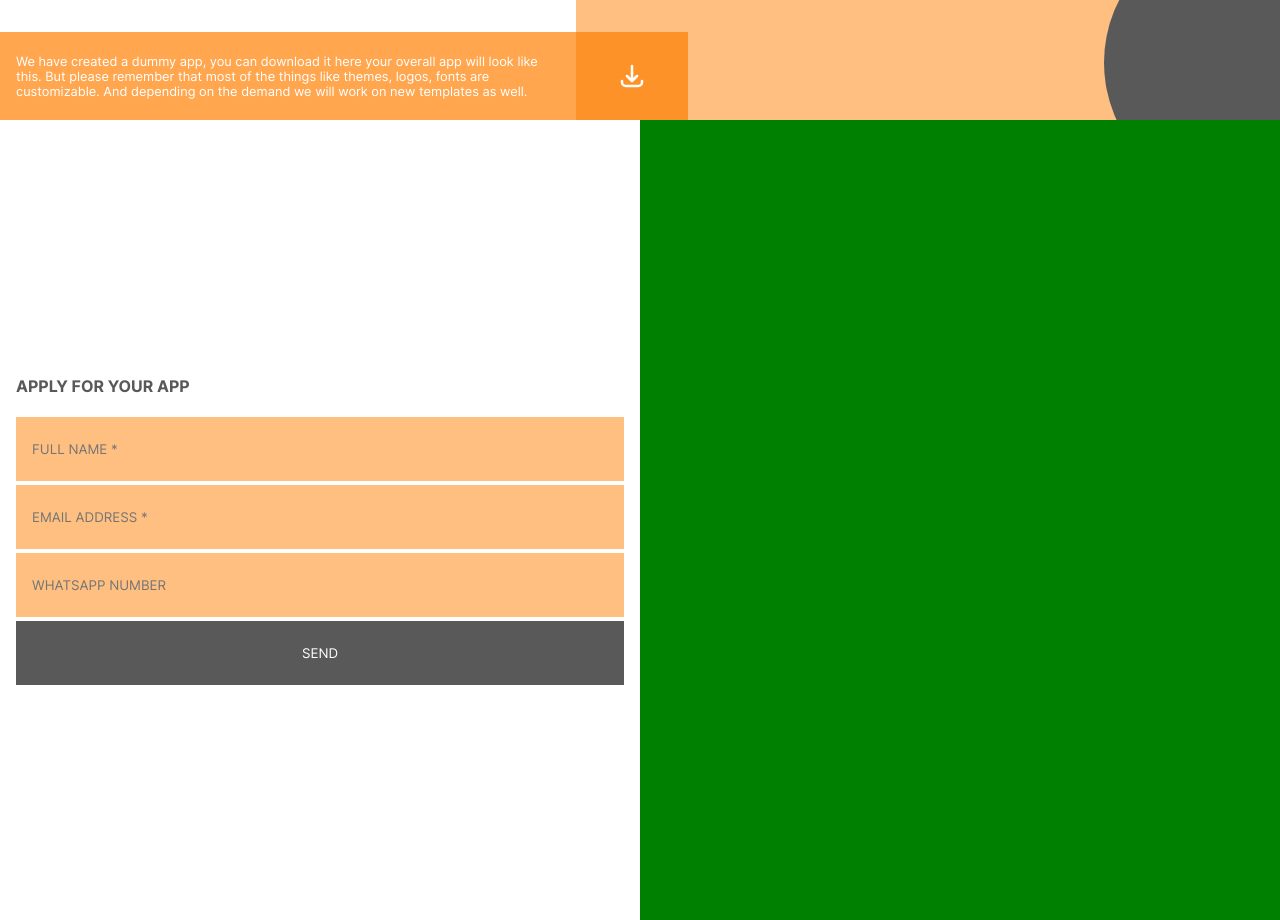
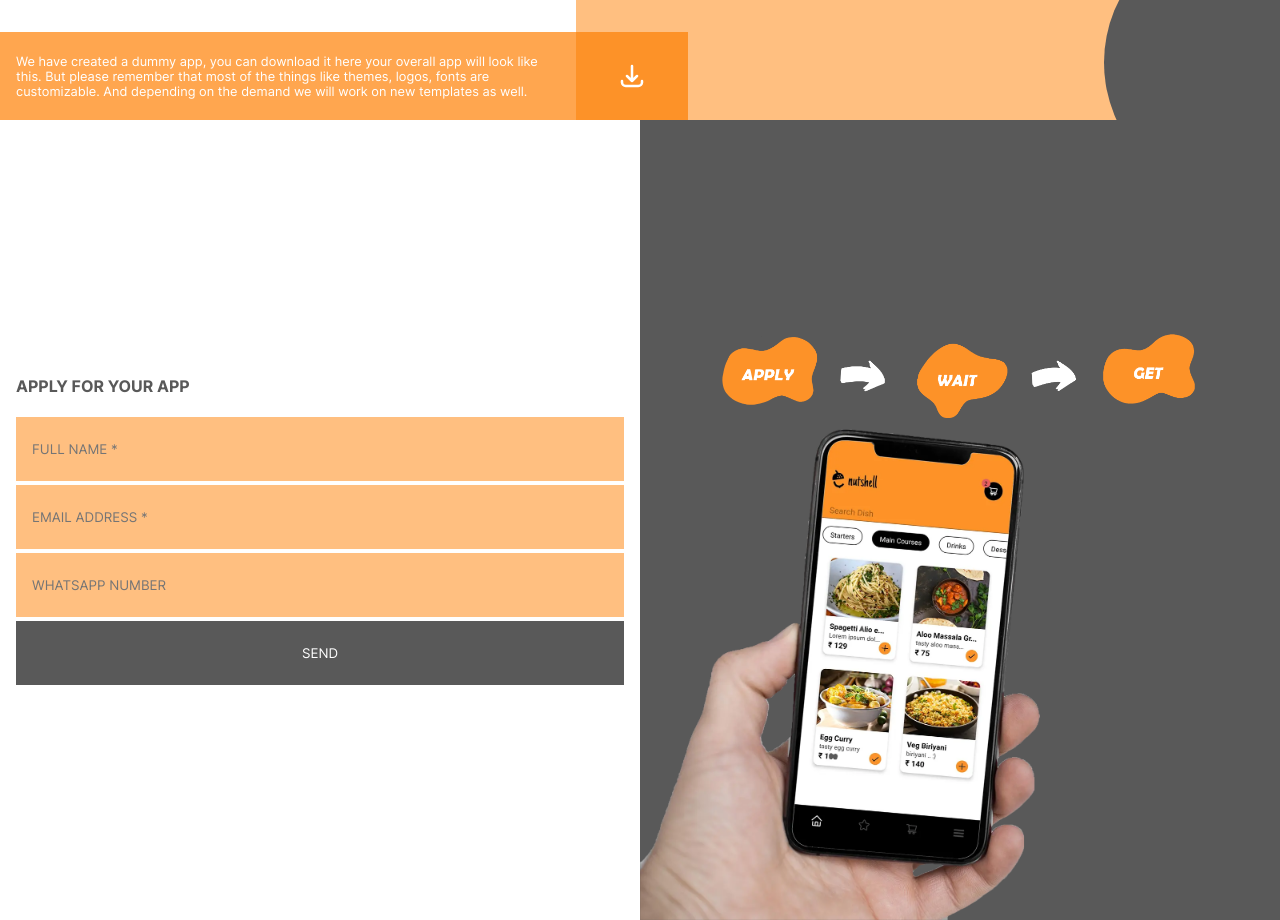
Before and after one commit to sumanbiswas7/nutshell-web, a Next.js app: page / in a window 1280 px wide. Shown: the part 680-1600 px from the top of the page. Built offline with nearby package versions, Linux system fonts and the light colour scheme.

Commit message:
apply form desktop-media-query added

```diff
--- a/pages/apply/apply.module.scss
+++ b/pages/apply/apply.module.scss
@@ -50,9 +50,22 @@ $height-form-element: 4rem;
   .section_2 {
     width: 50vw;
     height: 100%;
-    background-color: green;
+    background-color: $bg-dark;
     @media only screen and (max-width: 970px) {
       display: none;
     }
+    &__img_container {
+      display: flex;
+      flex-direction: column;
+      height: 100%;
+      justify-content: flex-end;
+      background: transparent;
+      &__process_img {
+        width: 8rem;
+      }
+      &__ad_img {
+        width: 25rem;
+      }
+    }
   }
 }
--- a/pages/apply/index.js
+++ b/pages/apply/index.js
@@ -74,7 +74,19 @@ export default function ApplyScreen() {
           />
           <button className={styles.section_1__button}>SEND</button>
         </form>
-        <div className={styles.section_2}></div>
+        <div className={styles.section_2}>
+          <div className={styles.section_2__img_container}>
+            <img
+              style={{ width: 500, alignSelf: "center", marginBottom: 10 }}
+              className={styles.section_2__img_container__process_img}
+              src="/apply/process.png"
+            />
+            <img
+              className={styles.section_2__img_container__ad_img}
+              src="/apply/ad.webp"
+            />
+          </div>
+        </div>
       </div>
     </>
   );
```
Also changed, not shown: public/apply/ad.webp (added), public/apply/process.png (added).
